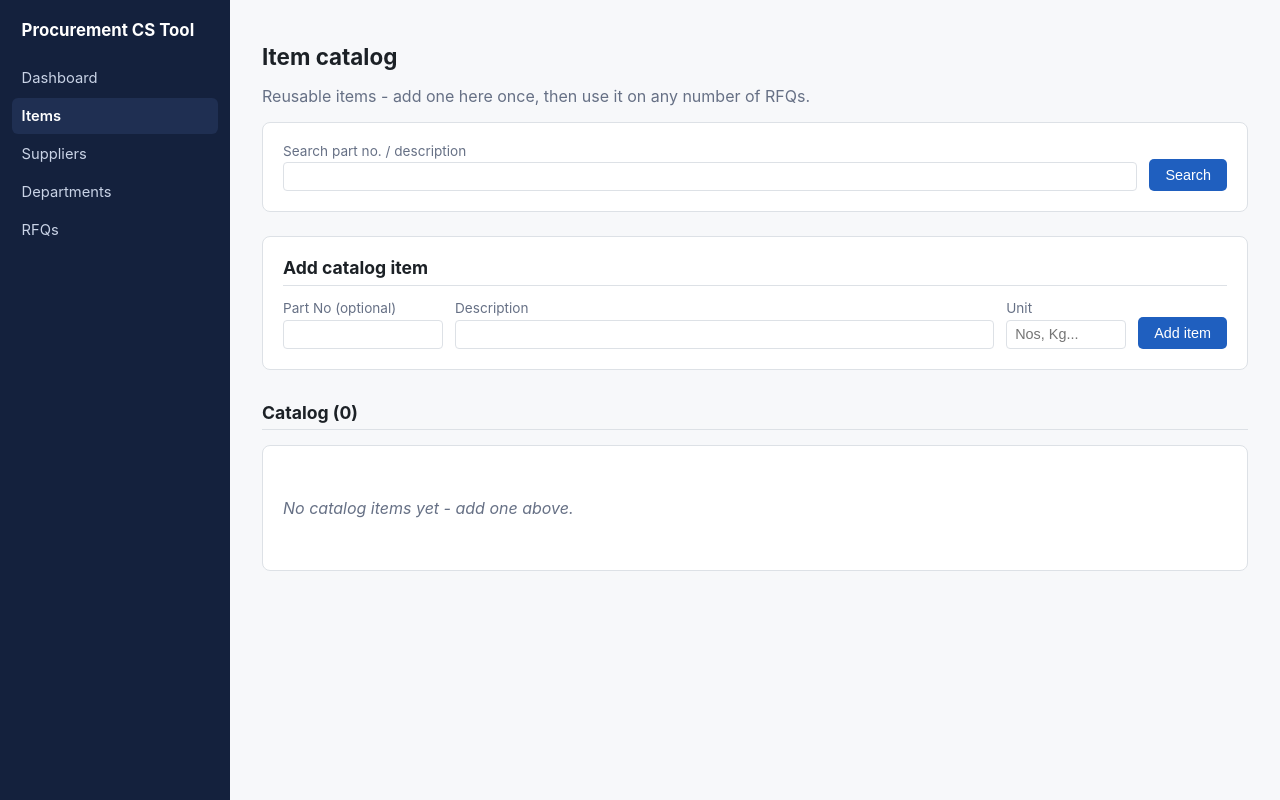
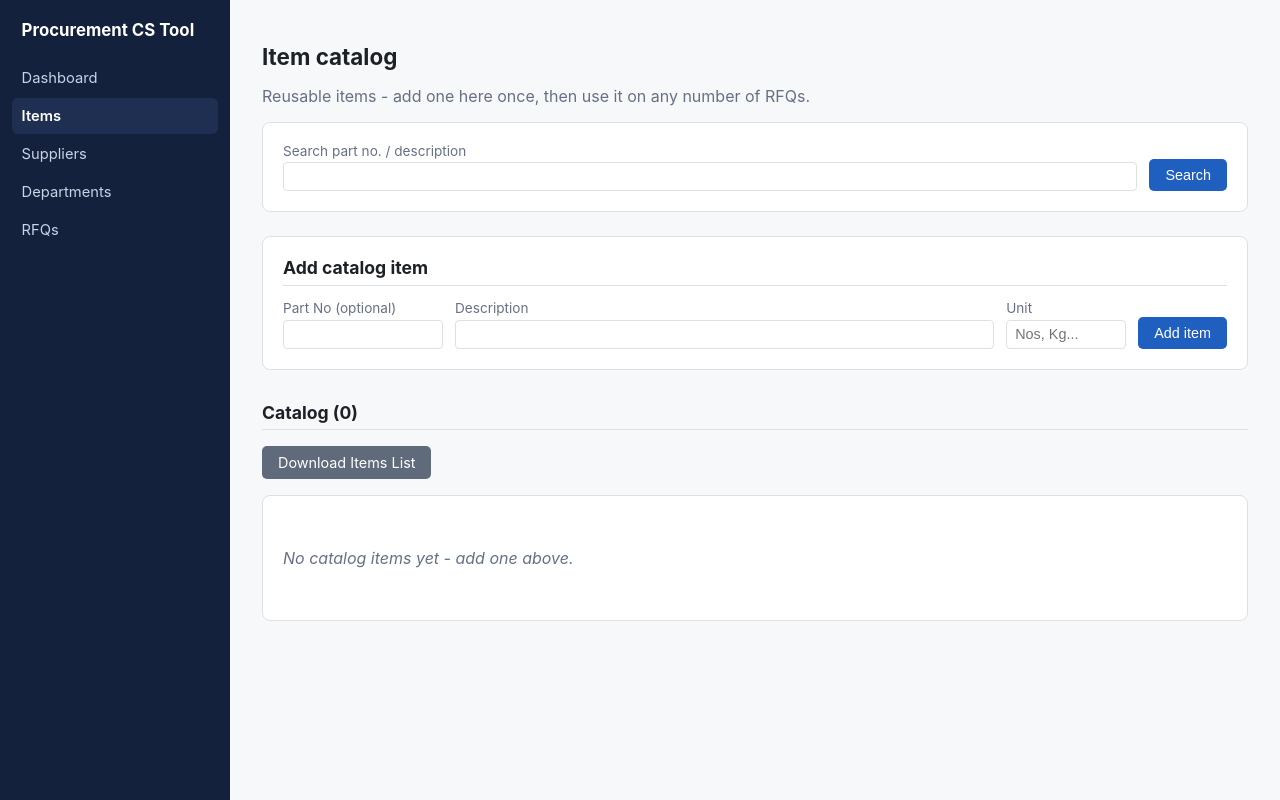
Before and after one commit to pretyiman/procurement-cs-tool, a FastAPI app: page /items in a window 1280 px wide. Run offline with FastAPI, Linux system fonts and the light colour scheme; data that the repository does not hold is empty.

Commit message:
Scope each page's download/export to what's actually on that page
Every list-type page gets its own plain export now, instead of the
only download anywhere being the full pricing CS:
- /items, /suppliers, /departments: "Download <X> List" - a simple
  Excel of that catalog (respects the current search filter, same
  data you're looking at on screen). New export_item_catalog_xlsx/
  export_supplier_list_xlsx/export_department_list_xlsx + routes.
- RFQ item page: "Download Item List" now exports just that RFQ's
  own item list (Ser/Part No/Description/Unit/Qty) via new
  export_rfq_item_list_xlsx/GET /tenders/{id}/export-items -
  replacing the old link to the full comparative statement, which
  doesn't belong on a page that shows no pricing at all (that's what
  Quote Entry's "Download CS" is for). Flagging this as a deliberate
  replacement, not an addition - the RFQ page no longer links to the
  pricing export at all.
- Quote Entry: relabeled the package-view export ("Export Package
  Comparison to Excel") to "Download CS" too, so both the package and
  non-package views use the same label - "Download CS" now means
  "whichever comparison format is currently selected," matching the
  item-wise one already renamed.

Route-ordering note: /suppliers/export and /items/export had to be
registered before their respective /{id} routes - an unconstrained
{supplier_id} path segment matches "export" at the routing layer
before FastAPI's int validation ever runs, so registration order
(not just the int type hint) determines whether it 404s correctly.

Caught and fixed a real bug while testing live: real inquiry numbers
like "PROC/2026/204" contain "/", which Excel forbids in a sheet
name - ws.title = title[:31] truncated but didn't sanitize, so any
RFQ export crashed with a 500. Sheet name is now regex-sanitized
separately from the banner cell's display title (which keeps the
real inquiry_no). Added a regression test for it.

Co-Authored-By: Claude Sonnet 5 <noreply@anthropic.com>

```diff
--- a/app/excel_io.py
+++ b/app/excel_io.py
@@ -205,6 +205,72 @@ def import_tender(path: Union[str, Path], session: Session) -> Tender:
     session.commit()
     session.refresh(tender)
     return tender
+
+
+def _simple_list_workbook(title: str, headers: list, rows: list) -> bytes:
+    """Shared shape for the plain catalog/list exports below: a bold title
+    banner merged across the columns, bold headers, sized columns, no
+    pricing/signature-block machinery - those belong to the CS exports."""
+    wb = Workbook()
+    ws = wb.active
+    # Excel sheet names can't contain \ / ? * [ ] : and are capped at 31
+    # chars - the banner cell below keeps the real, unsanitized title.
+    sheet_name = re.sub(r'[\\/?*\[\]:]', "-", title)[:31]
+    ws.title = sheet_name
+    bold = Font(bold=True)
+
+    title_cell = ws.cell(row=1, column=1, value=title)
+    title_cell.font = Font(bold=True, size=13)
+    ws.merge_cells(start_row=1, start_column=1, end_row=1, end_column=len(headers))
+
+    for col, label in enumerate(headers, start=1):
+        cell = ws.cell(row=3, column=col, value=label)
+        cell.font = bold
+
+    row_idx = 4
+    for row_values in rows:
+        for col, value in enumerate(row_values, start=1):
+            ws.cell(row=row_idx, column=col, value=value)
+        row_idx += 1
+
+    for col in range(1, len(headers) + 1):
+        ws.column_dimensions[get_column_letter(col)].width = 22
+
+    buffer = BytesIO()
+    wb.save(buffer)
+    return buffer.getvalue()
+
+
+def export_item_catalog_xlsx(items: list[ItemMaster]) -> bytes:
+    rows = [(im.part_no, im.description, im.default_unit) for im in items]
+    return _simple_list_workbook("Item Catalog", ["Part No", "Description", "Unit"], rows)
+
+
+def export_supplier_list_xlsx(suppliers: list[Supplier]) -> bytes:
+    rows = [
+        (s.name, s.contact_person or "", s.phone or "", s.email or "", s.address or "", s.tax_no or "")
+        for s in suppliers
+    ]
+    return _simple_list_workbook(
+        "Suppliers", ["Name", "Contact Person", "Phone", "Email", "Address", "Tax No"], rows
+    )
+
+
+def export_department_list_xlsx(departments: list[Department]) -> bytes:
+    rows = [(d.name,) for d in departments]
+    return _simple_list_workbook("Departments", ["Name"], rows)
+
+
+def export_rfq_item_list_xlsx(tender: Tender, items: list[Item]) -> bytes:
+    """Just the RFQ's own item list (Ser/Part No/Description/Unit/Qty) -
+    no pricing, matching what the RFQ item page itself shows now that
+    suppliers/rates were moved off it to Quote Entry."""
+    title = f"RFQ Item List - {tender.inquiry_no}"
+    rows = [
+        (item.ser, item.item_master.part_no, item.item_master.description, item.item_master.default_unit, item.qty)
+        for item in items
+    ]
+    return _simple_list_workbook(title, ["Ser", "Part No", "Description", "Unit", "Qty"], rows)
 
 
 def export_cs_xlsx(cs: "ComparativeStatement") -> bytes:
--- a/app/main.py
+++ b/app/main.py
@@ -21,8 +21,12 @@ from .lpr_history import get_last_purchase_rate
 from .paths import resource_path
 from .excel_io import (
     export_cs_xlsx,
+    export_department_list_xlsx,
+    export_item_catalog_xlsx,
     export_package_cs_xlsx,
     export_purchase_proposal_xlsx,
+    export_rfq_item_list_xlsx,
+    export_supplier_list_xlsx,
     get_or_create_department,
     get_or_create_item_master,
     get_or_create_supplier,
@@ -112,6 +116,21 @@ def items_catalog(
     )
 
 
+@app.get("/items/export")
+def export_items(q: str = "", session: Session = Depends(get_session)):
+    catalog = session.exec(select(ItemMaster)).all()
+    if q.strip():
+        needle = q.strip().lower()
+        catalog = [im for im in catalog if needle in im.part_no.lower() or needle in im.description.lower()]
+    catalog.sort(key=lambda im: (im.part_no, im.description))
+    content = export_item_catalog_xlsx(catalog)
+    return Response(
+        content=content,
+        media_type="application/vnd.openxmlformats-officedocument.spreadsheetml.sheet",
+        headers={"Content-Disposition": 'attachment; filename="item-catalog.xlsx"'},
+    )
+
+
 @app.post("/items")
 def create_item(
     part_no: str = Form(""),
@@ -170,6 +189,20 @@ def departments_catalog(
     )
 
 
+@app.get("/departments/export")
+def export_departments(q: str = "", session: Session = Depends(get_session)):
+    departments = session.exec(select(Department).order_by(Department.name)).all()
+    if q.strip():
+        needle = q.strip().lower()
+        departments = [d for d in departments if needle in d.name.lower()]
+    content = export_department_list_xlsx(departments)
+    return Response(
+        content=content,
+        media_type="application/vnd.openxmlformats-officedocument.spreadsheetml.sheet",
+        headers={"Content-Disposition": 'attachment; filename="departments.xlsx"'},
+    )
+
+
 @app.post("/departments")
 def create_department(name: str = Form(...), session: Session = Depends(get_session)):
     if not name.strip():
@@ -207,6 +240,24 @@ def suppliers_catalog(
         suppliers = [s for s in suppliers if needle in s.name.lower()]
     return templates.TemplateResponse(
         request, "suppliers.html", {"suppliers": suppliers, "q": q, "notice": notice, "notice_name": name}
+    )
+
+
+@app.get("/suppliers/export")
+def export_suppliers(q: str = "", session: Session = Depends(get_session)):
+    # Registered before /suppliers/{supplier_id} - both are unconstrained
+    # path segments at the routing layer, so "export" would otherwise
+    # match the int supplier_id route first and 422 (order matters here,
+    # not just the int type hint).
+    suppliers = session.exec(select(Supplier).order_by(Supplier.name)).all()
+    if q.strip():
+        needle = q.strip().lower()
+        suppliers = [s for s in suppliers if needle in s.name.lower()]
+    content = export_supplier_list_xlsx(suppliers)
+    return Response(
+        content=content,
+        media_type="application/vnd.openxmlformats-officedocument.spreadsheetml.sheet",
+        headers={"Content-Disposition": 'attachment; filename="suppliers.xlsx"'},
     )
 
 
@@ -514,6 +565,25 @@ def export_cs(tender_id: int, session: Session = Depends(get_session)):
     cs = build_comparative_statement(session, tender_id)
     content = export_cs_xlsx(cs)
     filename = f"comparative-statement-tender-{tender_id}.xlsx"
+    return Response(
+        content=content,
+        media_type="application/vnd.openxmlformats-officedocument.spreadsheetml.sheet",
+        headers={"Content-Disposition": f'attachment; filename="{filename}"'},
+    )
+
+
+@app.get("/tenders/{tender_id}/export-items")
+def export_rfq_items(tender_id: int, session: Session = Depends(get_session)):
+    """Just the RFQ's own item list - no pricing. This is what the RFQ item
+    page's own Download button uses now; the full comparative statement
+    (with rates/lowest-firm) lives on Quote Entry's Download CS instead,
+    since that's the only page that actually has pricing data to show."""
+    tender = session.get(Tender, tender_id)
+    if tender is None:
+        raise HTTPException(404, "Tender not found")
+    items = session.exec(select(Item).where(Item.tender_id == tender_id).order_by(Item.ser)).all()
+    content = export_rfq_item_list_xlsx(tender, items)
+    filename = f"rfq-item-list-{tender_id}.xlsx"
     return Response(
         content=content,
         media_type="application/vnd.openxmlformats-officedocument.spreadsheetml.sheet",
--- a/app/templates/departments.html
+++ b/app/templates/departments.html
@@ -31,6 +31,7 @@
 </div>
 
 <h2>Catalog ({{ departments|length }})</h2>
+<p><a class="btn btn-secondary" href="/departments/export{{ '?q=' ~ q if q else '' }}">Download Departments List</a></p>
 <div class="card" style="overflow-x:auto">
   {% if departments %}
   <table>
--- a/app/templates/items.html
+++ b/app/templates/items.html
@@ -39,6 +39,7 @@
 </div>
 
 <h2>Catalog ({{ items|length }})</h2>
+<p><a class="btn btn-secondary" href="/items/export{{ '?q=' ~ q if q else '' }}">Download Items List</a></p>
 <div class="card" style="overflow-x:auto">
   {% if items %}
   <table>
--- a/app/templates/quote_entry.html
+++ b/app/templates/quote_entry.html
@@ -116,7 +116,7 @@
         {% endfor %}
       </tbody>
     </table>
-    <p><a class="btn" href="/tenders/{{ tender.id }}/export-package">Export Package Comparison to Excel</a></p>
+    <p><a class="btn" href="/tenders/{{ tender.id }}/export-package">Download CS</a></p>
     {% else %}
     <p class="empty">No quotes recorded yet - pick a supplier above and enter their rates.</p>
     {% endif %}
--- a/app/templates/suppliers.html
+++ b/app/templates/suppliers.html
@@ -46,6 +46,7 @@
 </div>
 
 <h2>Suppliers ({{ suppliers|length }})</h2>
+<p><a class="btn btn-secondary" href="/suppliers/export{{ '?q=' ~ q if q else '' }}">Download Suppliers List</a></p>
 <div class="card" style="overflow-x:auto">
   {% if suppliers %}
   <table>
--- a/app/templates/tender_detail.html
+++ b/app/templates/tender_detail.html
@@ -116,7 +116,7 @@
 </div>
 <p>
   <button type="submit">Save RFQ</button>
-  <a class="btn btn-secondary" href="/tenders/{{ tender.id }}/export">Export to Excel</a>
+  <a class="btn btn-secondary" href="/tenders/{{ tender.id }}/export-items">Download Item List</a>
 </p>
 </form>
 {% else %}
```
Also changed, not shown: tests/test_excel_io.py (+84 -2 lines).
